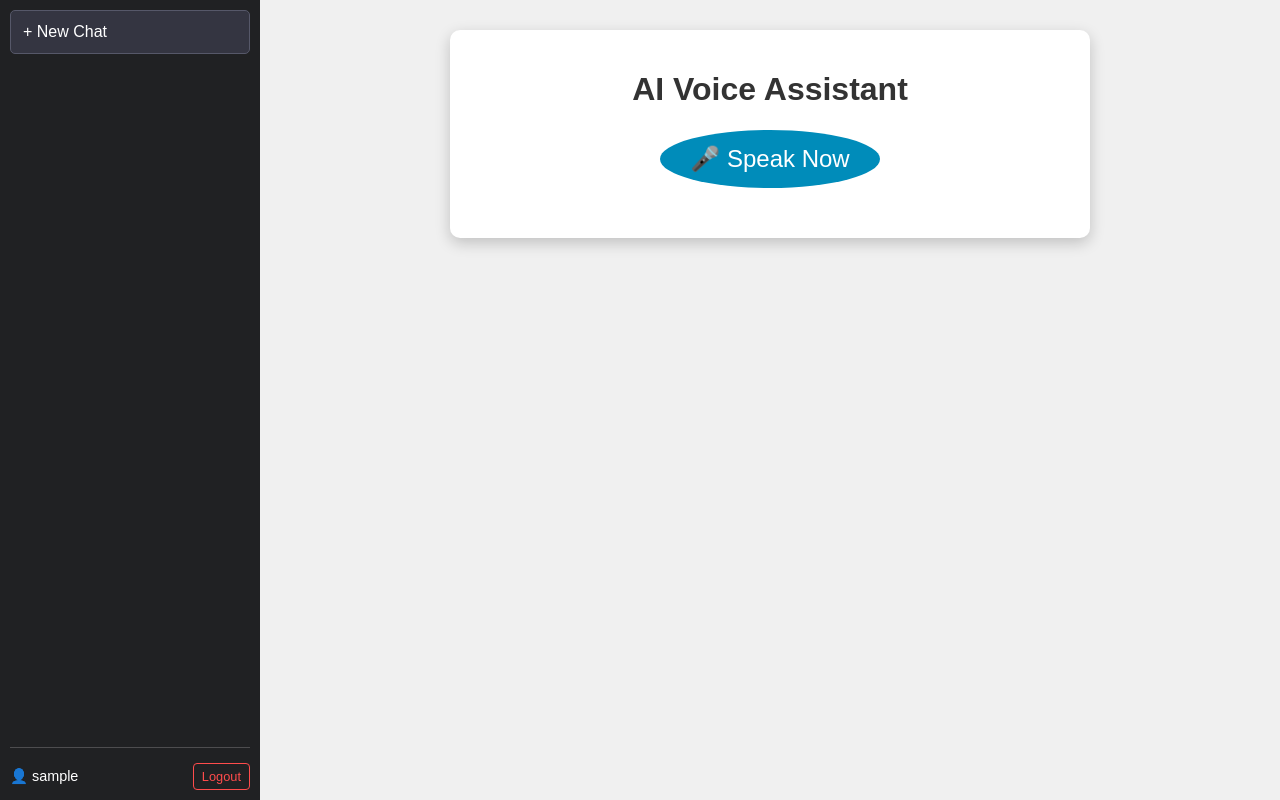
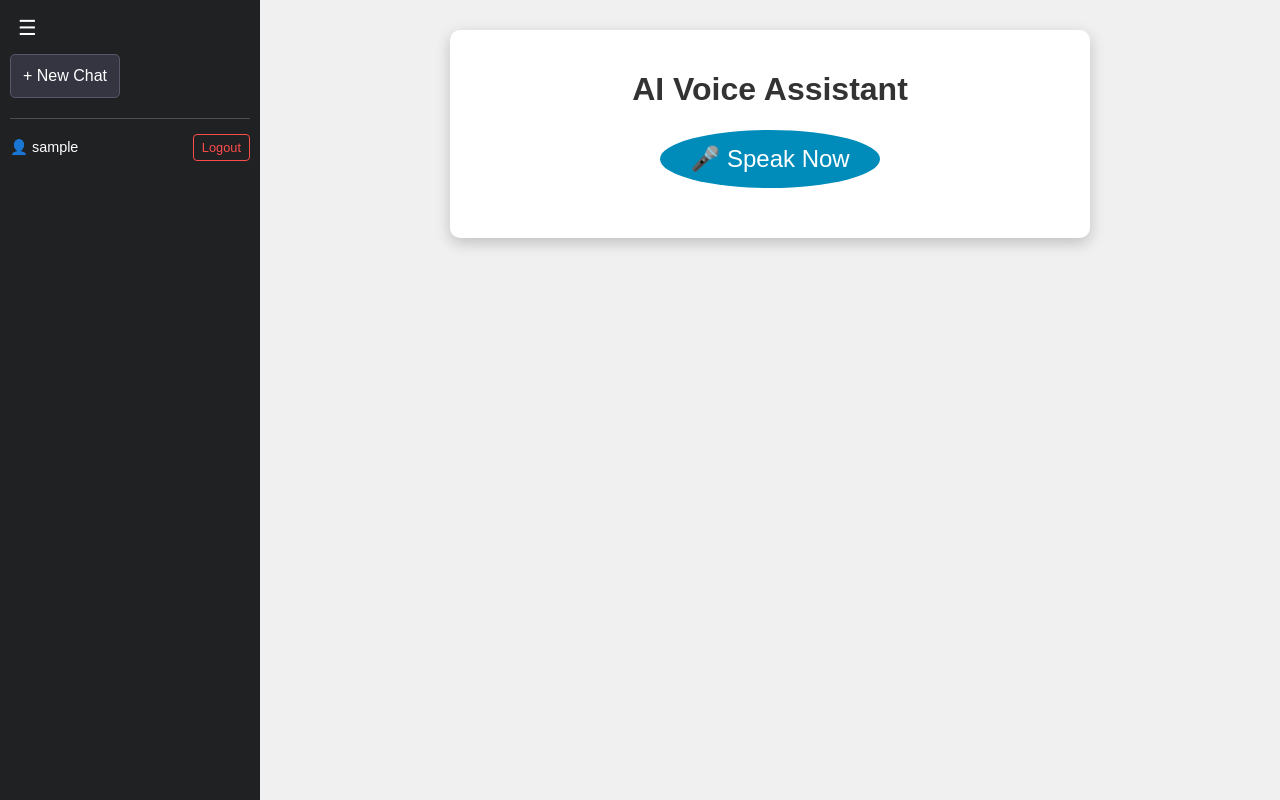
Before and after one commit to Anujachak2910/Voice_Assistant_AI, a Flask app: page / in a window 1280 px wide. Run offline with Flask 3, Linux system fonts and the light colour scheme; the visitor is signed in with stand-in values (Sample User, id 1); data that the repository does not hold is empty.

Commit message:
Feature: Add collapsible sidebar with smooth toggle animation

```diff
--- a/templates/index.html
+++ b/templates/index.html
@@ -21,12 +21,40 @@
 
     .sidebar {
         width: 260px;
+        min-width: 260px;
         background-color: #202123;
         color: white;
         display: flex;
         flex-direction: column;
         padding: 10px;
         box-sizing: border-box;
+        transition: width 0.3s ease, min-width 0.3s ease, padding 0.3s ease;
+        overflow: hidden;
+        position: relative;
+    }
+    .sidebar.collapsed {
+        width: 48px;
+        min-width: 48px;
+        padding: 10px 4px;
+    }
+    .sidebar.collapsed .sidebar-content {
+        display: none;
+    }
+    .sidebar-toggle {
+        background: none;
+        border: none;
+        color: white;
+        font-size: 1.3rem;
+        cursor: pointer;
+        padding: 6px 8px;
+        border-radius: 5px;
+        margin-bottom: 8px;
+        align-self: flex-start;
+        transition: background 0.2s;
+        flex-shrink: 0;
+    }
+    .sidebar-toggle:hover {
+        background-color: #40414f;
     }
 
     .new-chat-btn {
@@ -188,7 +216,9 @@ h1 {
 </style>
 <body>
     <div class="app-container">
-        <div class="sidebar">
+        <div class="sidebar" id="sidebar">
+            <button class="sidebar-toggle" id="sidebar-toggle" title="Toggle Sidebar">☰</button>
+            <div class="sidebar-content">
                 <button id="new-chat-btn" class="new-chat-btn">+ New Chat</button>
                 <div id="chat-list" class="chat-list">
                     <!-- Chat list populated dynamically -->
@@ -196,6 +226,7 @@ h1 {
                 <div class="user-profile">
                     <span>👤 {{ username }}</span>
                     <a href="/logout" class="logout-btn">Logout</a>
+                </div>
             </div>
         </div>
         <div class="main-content">
@@ -451,6 +482,14 @@ h1 {
         loadChats();
     });
 
+    // ─── Sidebar Toggle ───────────────────────────────────────────────────────
+    const sidebar = document.getElementById('sidebar');
+    const toggleBtn = document.getElementById('sidebar-toggle');
+    toggleBtn.addEventListener('click', () => {
+        sidebar.classList.toggle('collapsed');
+        toggleBtn.title = sidebar.classList.contains('collapsed') ? 'Expand Sidebar' : 'Collapse Sidebar';
+    });
+
     loadChats();
 </script>
 </html>
```
Lines whose indentation alone changed are shown as unchanged.
